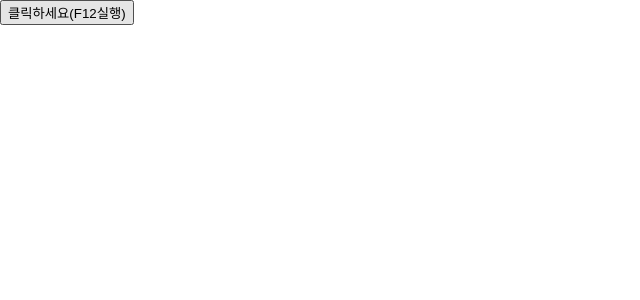
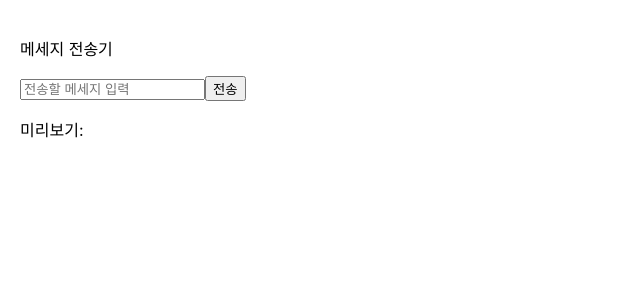
Before and after one commit to thanks04122006-spec/React_Web2, a React (Create React App) app: page / in a window 1280 px wide. Shown: the top 300 px of the page, without its empty margins (0-640 px from the left). Built offline with nearby package versions, Linux system fonts and the light colour scheme.

Commit message:
8장 이벤트 핸들링 -실습예제 -종합예제

```diff
--- /dev/null
+++ b/src/08/1/ConfirmButton.jsx
@@ -0,0 +1,38 @@
+import React from "react";
+// import * as timers from "node:timers";
+
+class ConfirmButton extends React.Component{
+    constructor(props) {
+        super(props);
+
+        this.state = {
+            isConfirmed: false
+        };
+
+        this.handleConfirm = this.handleConfirm.bind(this);
+    }
+
+    handleConfirm = () => {
+        this.setState((prevState) => ({
+            isConfirmed : !prevState.isConfirmed
+        }))
+    };
+
+    // handleConfirm(){
+    //     this.setState((preState) => ({isConfirmed: !preState.isConfirmed,
+    //     }));
+    // }
+
+    render() {
+        return(
+            <button
+                onClick={this.handleConfirm}
+                disabled={this.state.isConfirmed}
+            >
+                {this.state.isConfirmed ? "확인됨" : "확인하기"}
+            </button>
+        )
+    }
+}
+
+export default ConfirmButton;
--- /dev/null
+++ b/src/08/1/ConfirmButton2.jsx
@@ -0,0 +1,20 @@
+import React, {useState} from "react";
+
+function ConfirmButton2(){
+    const [isConfirmed, setIsConfirmed] = useState(false);
+
+    function handleConfirm(){
+        setIsConfirmed((prevState)=> !prevState);
+}
+
+        return(
+            <button
+                onClick={handleConfirm}
+                disabled={isConfirmed}
+            >
+                {isConfirmed ? "확인됨" : "확인하기"}
+            </button>
+        );
+}
+
+export default ConfirmButton2;
--- /dev/null
+++ b/src/08/1/SentMessgeBox.jsx
@@ -0,0 +1,25 @@
+import React, {useState} from "react";
+
+function SentMessgeBox(){
+    const[message,setMessge] = useState("");
+
+    function handleChange(e) {
+            setMessge(e.target.value);
+    }
+
+    function handleClick() {
+            alert(message);
+            setMessge("");
+    }
+
+    return(<div style={{padding:'20px'}}>
+            <p>메세지 전송기</p>
+            <input type={"text"} placeholder={"전송할 메세지 입력"} value={message} onChange={handleChange}/>
+            <button onClick={handleClick}>
+                전송
+            </button>
+            <p>미리보기: {message}</p>
+        </div>
+);}
+
+export default SentMessgeBox;
--- a/src/index.js
+++ b/src/index.js
@@ -18,16 +18,19 @@ import reportWebVitals from './reportWebVitals';
 // import TextinputWithFocusButton from "./07/1/TextinputWithFocusButton";
 // import Aucommodate from "./07/2/Aucommodate";
 // import Toggle from "./08/1/Toggle";
-import MyButton from "./08/1/MyButton";
-import Toggle2 from "./08/1/Toggle2";
-import MyButton2 from "./08/1/MyButton2";
+// import MyButton from "./08/1/MyButton";
+// import Toggle2 from "./08/1/Toggle2";
+// import MyButton2 from "./08/1/MyButton2";
+// import ConfirmButton from "./08/2/ConfirmButton";
+// import ConfirmButton2 from "./08/2/ConfirmButton2";
+import SentMessgeBox from "./08/1/SentMessgeBox";
 
 const root = ReactDOM.createRoot(document.getElementById('root'));
 
 // setInterval(() => {
      root.render(
             <React.StrictMode>
-                {<MyButton2/>}
+                {<SentMessgeBox/>}
             </React.StrictMode>
         );
 //     },1000
```
